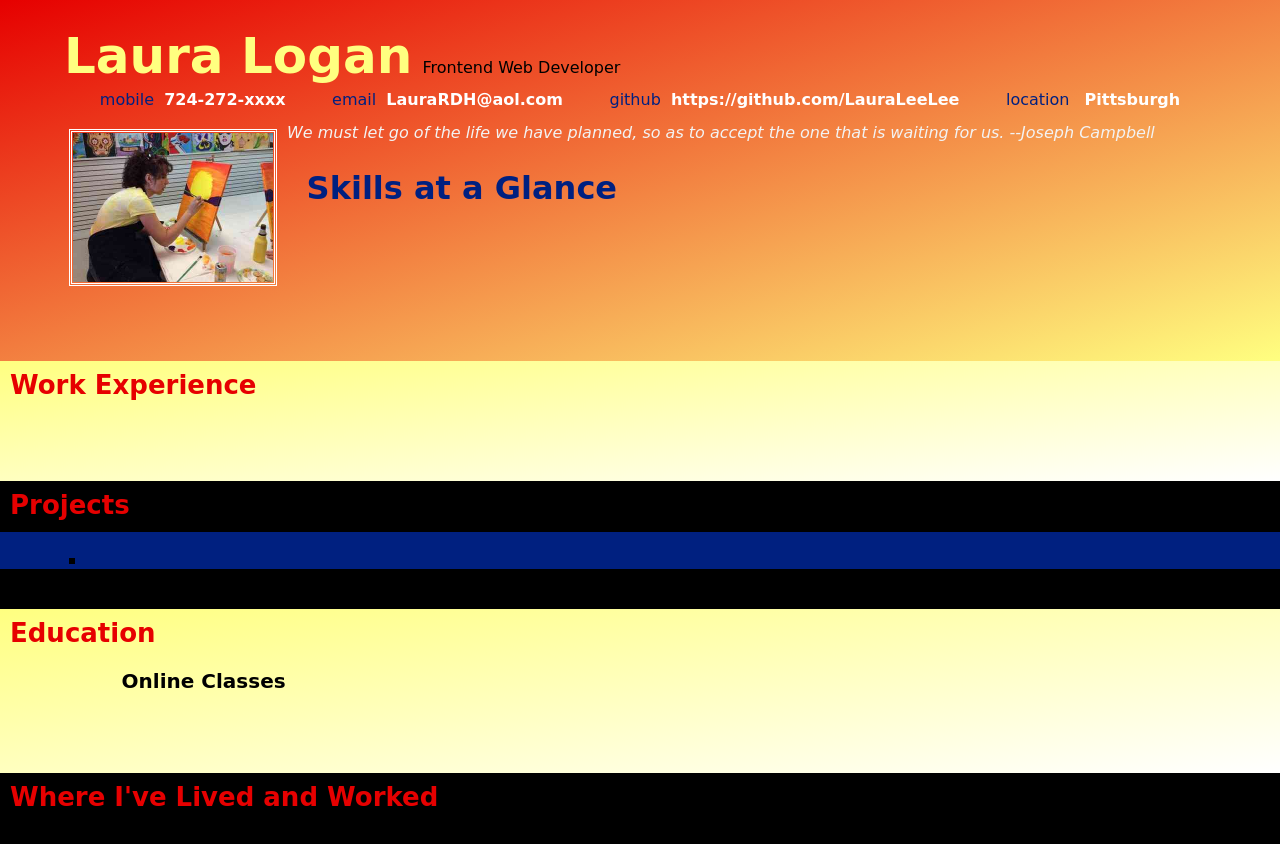
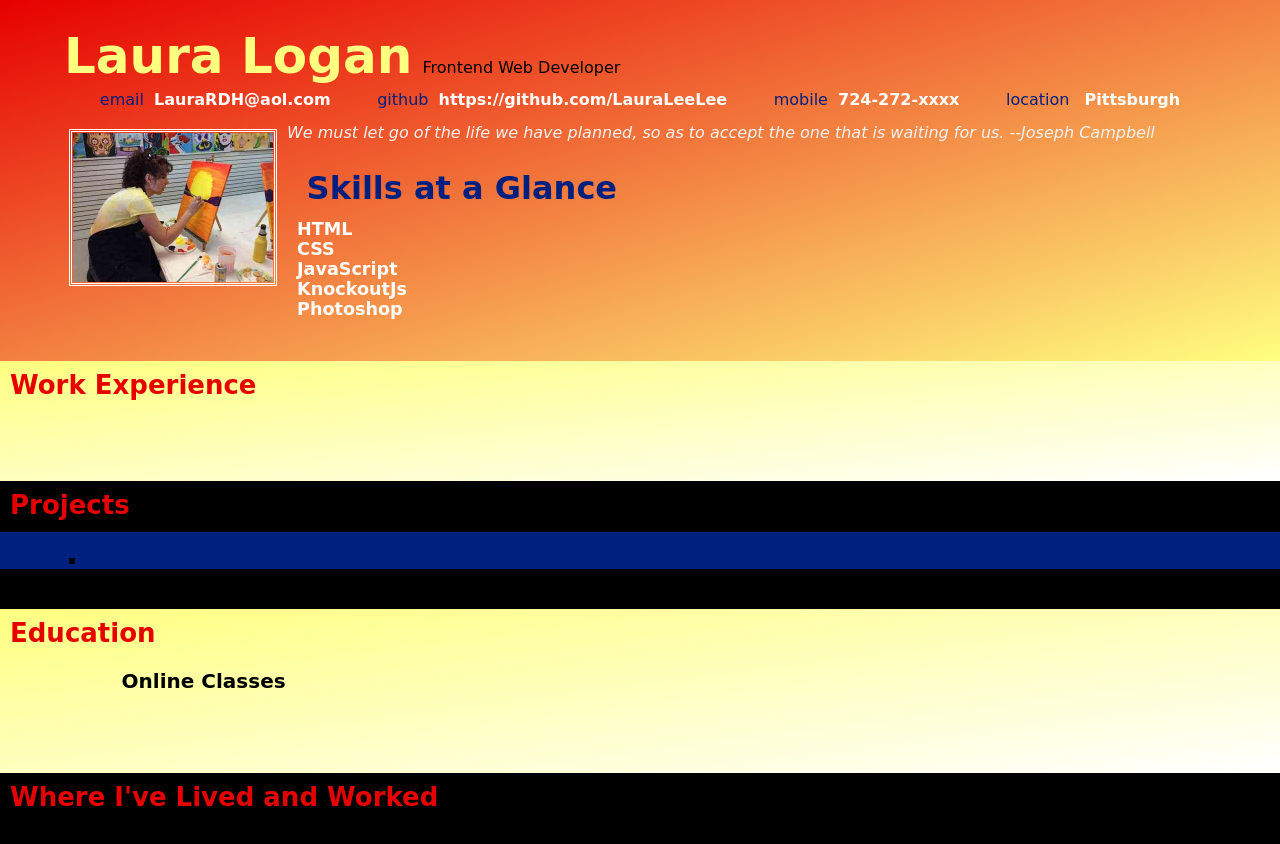
Before and after one commit to LauraLeeLee/onlineResumeKO, a website: page index.html in a window 1280 px wide. Shown: the top 844 px of the page. Drawn offline with Linux system fonts and the light colour scheme; some packages are replaced by stand-ins of ours; a web font is replaced by a local one.

Commit message:
adds binding for skills render to DOM

```diff
--- a/index.html
+++ b/index.html
@@ -34,11 +34,11 @@ Cameron Pittman, Udacity Course Developer
           <span data-bind="text: value, css: {'no-link': noLinkClass()===true}" class="white-text"></span>
         </li>
       </ul>
+      <span data-bind="text: welcomeMessage" class="welcome-message"></span>
       <img data-bind="attr: {src: biopic}" class="biopic"></img>
-      <span data-bind="text: welcomeMessage" class="welcome-message"></span>
       <h3 id="skills-h3">Skills at a Glance</h3>
       <ul data-bind = "foreach: skills" id="skills" class="flex-column">
-        <li class="flex-item"><span class="white-text"></span></li>
+        <li class="flex-item"><span data-bind = "text: $data"class="white-text"></span></li>
       </ul>
     </div>
     <div style="clear: both;"></div>
--- a/js/ko.js
+++ b/js/ko.js
@@ -6,27 +6,27 @@ var data = {
     "welcomeMessage": "We must let go of the life we have planned, so as to accept the one that is waiting for us.  --Joseph Campbell",
     "biopic": "images/me-400_small.jpg",
     "contacts": [{
-      title: "mobile",
-      value: "724-272-xxxx",
-      link: "tel:724-272-3057",
+      title: "email",
+      value: "LauraRDH@aol.com",
+      link: "mailto:LauraRDH@aol.com",
       showContact: ko.observable(true),
       noLinkClass: ko.observable(this.link ? false : true)
     },
-    { title: "email",
-      value: "LauraRDH@aol.com",
-      link: "mailto:LauraRDH@aol.com",
+    { title: "github",
+      value: "https://github.com/LauraLeeLee",
+      link: "https://github.com/LauraLeeLee",
+      showContact: ko.observable(true),
+      noLinkClass: ko.observable(this.link ? false : true)
+    },
+    { title: "mobile",
+      value: "724-272-xxxx",
+      link: "tel:724-272-3057",
       showContact: ko.observable(true),
       noLinkClass: ko.observable(this.link ? false : true)
     },
     { title: "twitter",
       value: "",
       link: "",
-      showContact: ko.observable(true),
-      noLinkClass: ko.observable(this.link ? false : true)
-    },
-    { title: "github",
-      value: "https://github.com/LauraLeeLee",
-      link: "https://github.com/LauraLeeLee",
       showContact: ko.observable(true),
       noLinkClass: ko.observable(this.link ? false : true)
     },
```
